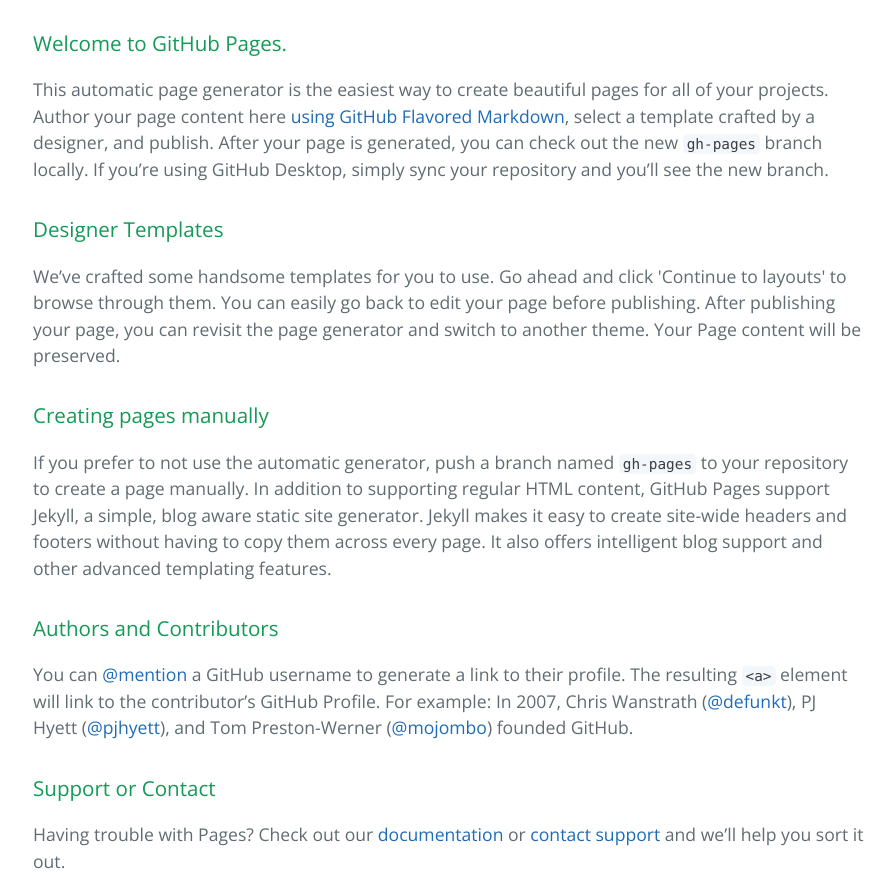
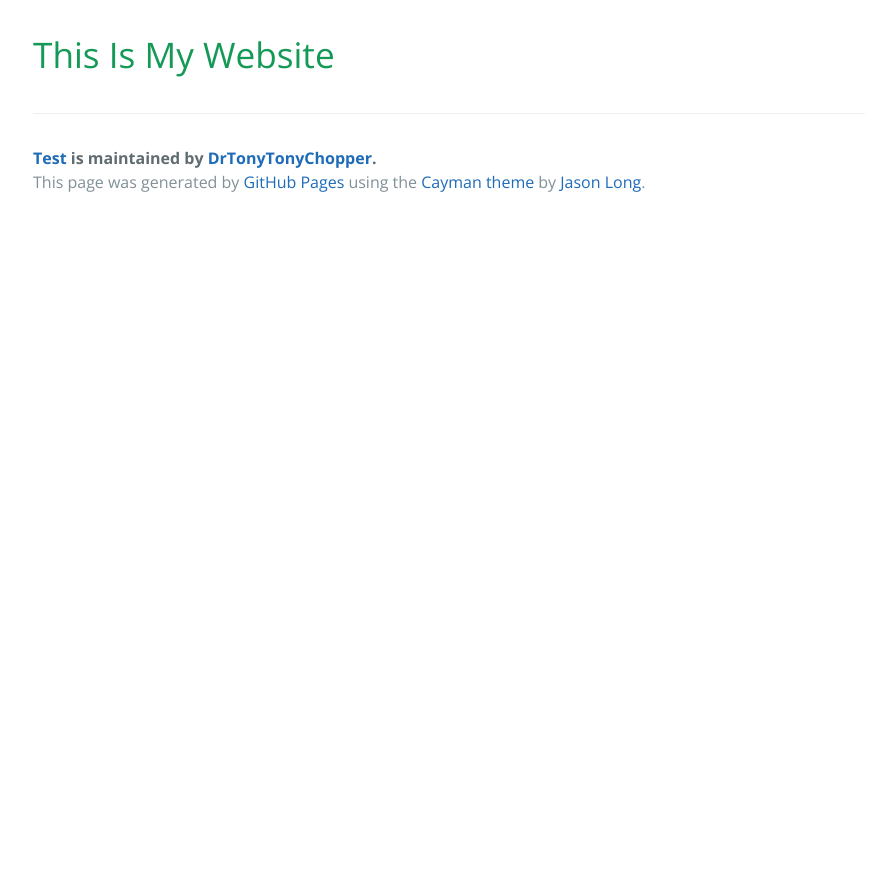
Before and after one commit to DrTonyTonyChopper/test, a plain HTML site: page index.html in a window 1280 px wide. Shown: the part 340-1217 px from the top of the page, without its empty margins (191-1083 px from the left). After the commit the page ends 800 px from the top, so only its background shows below. Drawn offline with nearby package versions, Linux system fonts and the light colour scheme.

```diff
--- a/index.html
+++ b/index.html
@@ -19,30 +19,8 @@
     </section>
 
     <section class="main-content">
-      <h3>
-<a id="welcome-to-github-pages" class="anchor" href="#welcome-to-github-pages" aria-hidden="true"><span aria-hidden="true" class="octicon octicon-link"></span></a>Welcome to GitHub Pages.</h3>
-
-<p>This automatic page generator is the easiest way to create beautiful pages for all of your projects. Author your page content here <a href="https://guides.github.com/features/mastering-markdown/">using GitHub Flavored Markdown</a>, select a template crafted by a designer, and publish. After your page is generated, you can check out the new <code>gh-pages</code> branch locally. If you’re using GitHub Desktop, simply sync your repository and you’ll see the new branch.</p>
-
-<h3>
-<a id="designer-templates" class="anchor" href="#designer-templates" aria-hidden="true"><span aria-hidden="true" class="octicon octicon-link"></span></a>Designer Templates</h3>
-
-<p>We’ve crafted some handsome templates for you to use. Go ahead and click 'Continue to layouts' to browse through them. You can easily go back to edit your page before publishing. After publishing your page, you can revisit the page generator and switch to another theme. Your Page content will be preserved.</p>
-
-<h3>
-<a id="creating-pages-manually" class="anchor" href="#creating-pages-manually" aria-hidden="true"><span aria-hidden="true" class="octicon octicon-link"></span></a>Creating pages manually</h3>
-
-<p>If you prefer to not use the automatic generator, push a branch named <code>gh-pages</code> to your repository to create a page manually. In addition to supporting regular HTML content, GitHub Pages support Jekyll, a simple, blog aware static site generator. Jekyll makes it easy to create site-wide headers and footers without having to copy them across every page. It also offers intelligent blog support and other advanced templating features.</p>
-
-<h3>
-<a id="authors-and-contributors" class="anchor" href="#authors-and-contributors" aria-hidden="true"><span aria-hidden="true" class="octicon octicon-link"></span></a>Authors and Contributors</h3>
-
-<p>You can <a href="https://help.github.com/articles/basic-writing-and-formatting-syntax/#mentioning-users-and-teams" class="user-mention">@mention</a> a GitHub username to generate a link to their profile. The resulting <code>&lt;a&gt;</code> element will link to the contributor’s GitHub Profile. For example: In 2007, Chris Wanstrath (<a href="https://github.com/defunkt" class="user-mention">@defunkt</a>), PJ Hyett (<a href="https://github.com/pjhyett" class="user-mention">@pjhyett</a>), and Tom Preston-Werner (<a href="https://github.com/mojombo" class="user-mention">@mojombo</a>) founded GitHub.</p>
-
-<h3>
-<a id="support-or-contact" class="anchor" href="#support-or-contact" aria-hidden="true"><span aria-hidden="true" class="octicon octicon-link"></span></a>Support or Contact</h3>
-
-<p>Having trouble with Pages? Check out our <a href="https://help.github.com/pages">documentation</a> or <a href="https://github.com/contact">contact support</a> and we’ll help you sort it out.</p>
+      <h1>
+<a id="this-is-my-website" class="anchor" href="#this-is-my-website" aria-hidden="true"><span aria-hidden="true" class="octicon octicon-link"></span></a>This Is My Website</h1>
 
       <footer class="site-footer">
         <span class="site-footer-owner"><a href="https://github.com/DrTonyTonyChopper/test">Test</a> is maintained by <a href="https://github.com/DrTonyTonyChopper">DrTonyTonyChopper</a>.</span>
```
Also changed, not shown: params.json (+1 -1 lines).
